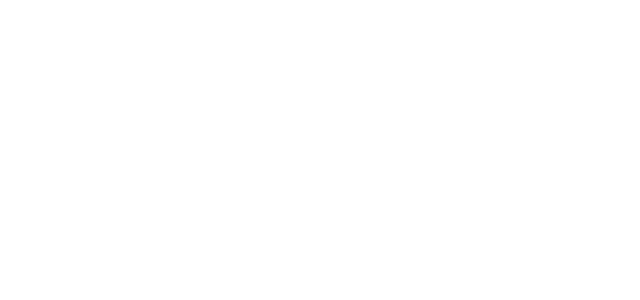
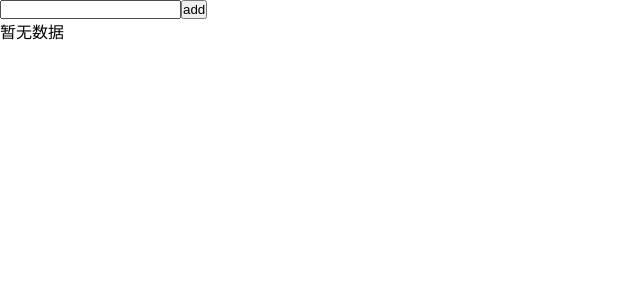
Before and after one commit to BudWang823/my-first-react, a React (Create React App) app: page / in a window 1280 px wide. Shown: the top 300 px of the page, without its empty margins (0-640 px from the left). Built offline with nearby package versions, Linux system fonts and the light colour scheme.

Commit message:
受控组件

```diff
--- a/src/01-base/14-受控案例todolist.js
+++ b/src/01-base/14-受控案例todolist.js
@@ -1,13 +1,71 @@
-import React, {Component} from 'react';
+import React, {Component} from "react";
 
-class App extends Component {
+export default class App extends Component {
+	constructor() {
+		super();
+		this.state = {
+			todoList: [],
+			text: ''
+		}
+	}
+	handleAddTodo = () => {
+		const {text} = this.state
+		if (!text) {
+			alert('请输入')
+			return
+		}
+		this.setState({
+			todoList: [...this.state.todoList, {id: `${new Date().valueOf()}`, text,isChecked: false}],
+			text: ''
+		})
+		setTimeout(() => {
+			console.log(this.state.todoList)
+		},1)
+	}
+	handleDelTodo = (item, index) => {
+		const {todoList} = this.state
+		todoList.splice(index,1)
+		this.setState({
+			todoList
+		})
+	}
+	handleChecked = ( index) => {
+		const newlist = [...this.state.todoList]
+		newlist[index].isChecked = !newlist[index].isChecked
+		this.setState({
+			todoList:newlist
+		})
+	}
+
 	render() {
+		const {
+			todoList
+		} = this.state
+		const renderTodoList = todoList.map((item, index) => {
+			return (
+				<li key={item.id}>
+
+					<input type="checkbox" checked={item.isChecked} onChange={(e) => {this.handleChecked(index)}}></input>
+					<span style={{textDecoration: item.isChecked? 'line-through': 'none'}} dangerouslySetInnerHTML={{__html: `${index + 1}: ${item.text}`}}></span>
+					<button onClick={_ => {this.handleDelTodo(item, index)}}>删除</button>
+				</li>
+			)
+		})
 		return (
 			<div>
-
+				<div>
+					<input value={this.state.text} onChange={(e) => {
+						this.setState({
+							text: e.target.value
+						})
+					}} type="text"/>
+					<button onClick={_ => {
+						this.handleAddTodo()
+					}}>add
+					</button>
+				</div>
+				{todoList.length ? <ul>{renderTodoList}</ul> : <div>暂无数据</div>}
 			</div>
-		);
+		)
 	}
 }
-
-export default App;
```
